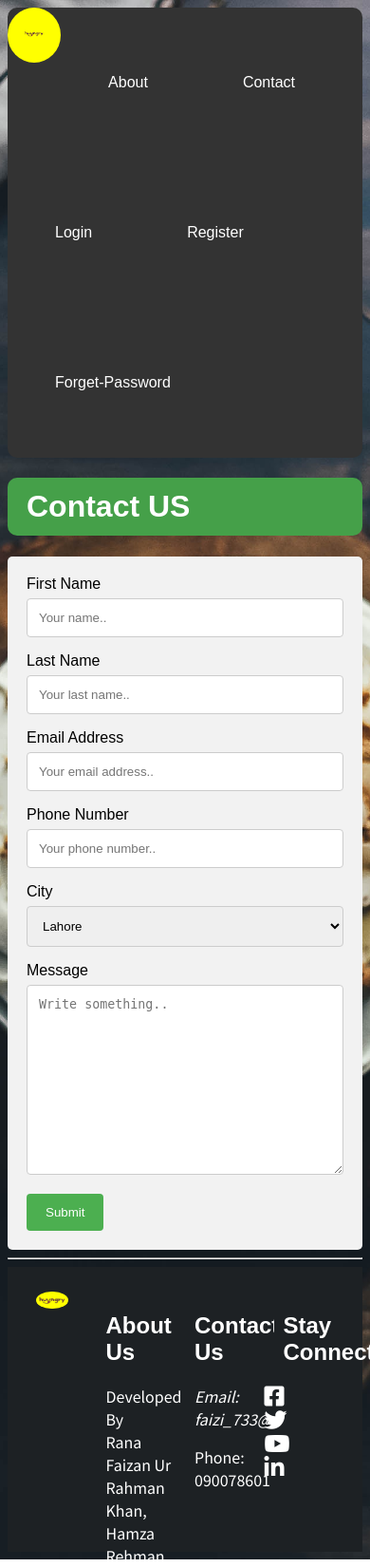
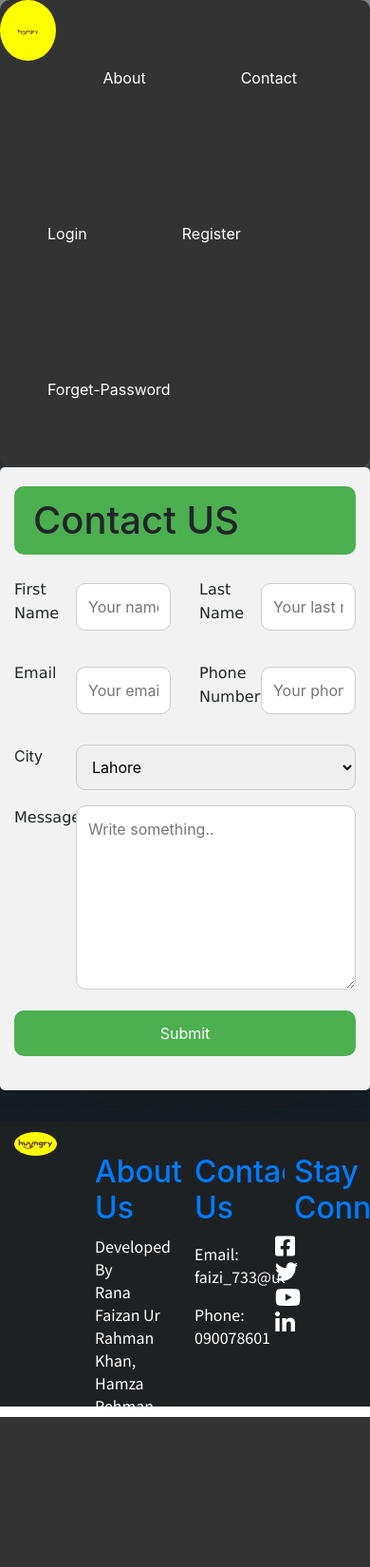
Before and after one commit to RanaFaizan/Huungry, a PHP site: page /contact.html in a window 390 px wide; the page is wider, and only the part inside the window is pictured. Shown: that part at 95% size. After the commit the page ends 1492 px from the top of that part, so only its background shows below. Run offline with PHP 8.4, Linux system fonts and the light colour scheme; some libraries are stand-ins or nearby versions.

Commit message:
Added responsive css

```diff
--- a/contact.html
+++ b/contact.html
@@ -3,10 +3,12 @@
 <head>
     <meta charset="UTF-8">
     <title>Contact Information</title>
-    <meta name="viewport" content="width=device-width, initial-scale=1">
+    <meta name="viewport" content="width=device-width, initial-scale=1.0">
     <link rel="stylesheet" href="css\style.css">
     <link rel="stylesheet" href="css\form.css">
     <link rel="stylesheet" href="css\coloumns.css">
+    <link rel="stylesheet" href="css/bootstrap.css">
+    <link rel="stylesheet" href="css/responsive.css">
     <link href="https://fonts.googleapis.com/css?family=Noto+Sans+JP" rel="stylesheet">
     <link rel="stylesheet" href="https://use.fontawesome.com/releases/v5.8.1/css/all.css"
           integrity="sha384-50oBUHEmvpQ+1lW4y57PTFmhCaXp0ML5d60M1M7uH2+nqUivzIebhndOJK28anvf" crossorigin="anonymous">
@@ -28,34 +30,64 @@
 </header>
 <!--<hr>-->
 <main>
-    <h1>Contact US</h1>
     <div class="container">
         <form action="/action_page.php">
-            <label for="fname">First Name</label>
-            <input type="text" id="fname" name="firstname" placeholder="Your name..">
 
-            <label for="lname">Last Name</label>
-            <input type="text" id="lname" name="lastname" placeholder="Your last name..">
+            <div class="row">
+                <div class="col-12">
+                    <h1>Contact US</h1>
+                </div>
+            </div>
 
-            <label for="lname">Email Address</label>
-            <input type="text" id="em" name="email" placeholder="Your email address..">
+            <div class="row my-3">
 
-            <label for="lname">Phone Number</label>
-            <input type="text" id="pnum" name="phone" placeholder="Your phone number..">
+                <div class="col-2"><label for="fname"><span>First Name</span></label></div>
+                <div class="col-4"><input type="text" id="fname" name="firstname" placeholder="Your name.."></div>
 
-            <label for="city">City</label>
-            <select id="city" name="city">
+                <div class="col-2"><label for="lname"><span>Last Name</span></label></div>
+                <div class="col-4"><input type="text" id="lname" name="lastname" placeholder="Your last name.."></div>
+
+            </div>
+
+           <div class="row my-3">
+
+               <div class="col-2"><label for="email"><span>Email</span></label></div>
+               <div class="col-4"><input type="text" id="email" name="email" placeholder="Your email address.."></div>
+
+               <div class="col-2"><label for="pnum"><span>Phone Number</span></label></div>
+               <div class="col-4"><input type="text" id="pnum" name="phone" placeholder="Your phone number.."></div>
+
+           </div>
+
+            <div class="row my-3">
+
+                <div class="col-2"><label for="city">City</label></div>
+
+                <div  class="col-10">
+                    <select id="city" class="selection" name="city">
                         <option value="lahore">Lahore</option>
                         <option value="lahore">Karachi</option>
                         <option value="lahore">Peshawar</option>
                         <option value="lahore">Queta</option>
                         <option value="lahore">Islamabad</option>
                     </select>
+                </div>
 
-            <label for="subject">Message</label>
-            <textarea id="subject" name="subject" placeholder="Write something.." style="height:200px"></textarea>
+            </div>
 
-            <input type="submit" value="Submit">
+            <div class="row my-3">
+
+                <div class="col-2"><label for="message"><span>Message</span></label></div>
+                <div class="col-10"><textarea id="message" rows="7" name="message" placeholder="Write something.."></textarea></div>
+
+            </div>
+
+            <div class="row my-3">
+                <div class="col-12">
+                    <input class="submitBTTN" type="submit" value="Submit">
+                </div>
+            </div>
+
         </form>
     </div>
 </main>
--- a/css/coloumns.css
+++ b/css/coloumns.css
@@ -30,12 +30,12 @@
     text-decoration: none;
 }
 
-i{
+a i{
     color: white;
     font-size: x-large;
 }
 
-i:hover{
+a i:hover{
     color: cornflowerblue;
     cursor: pointer;
 }
--- a/css/form.css
+++ b/css/form.css
@@ -3,18 +3,19 @@
 
 h1{
     width: 100%;
-    background-color: #45a049;
+    background-color: #4CAF50;
     color: white;
     padding: 12px 20px;
     border: none;
     border-radius: 10px;
+    margin-top: -17px;
 }
 
 input[type=text], select, textarea {
     width: 100%;
     padding: 12px;
     border: 1px solid #ccc;
-    border-radius: 4px;
+    border-radius: 10px;
     box-sizing: border-box;
     margin-top: 6px;
     margin-bottom: 16px;
@@ -25,7 +26,7 @@
     width: 100%;
     padding: 12px;
     border: 1px solid #ccc;
-    border-radius: 4px;
+    border-radius: 10px;
     box-sizing: border-box;
     margin-top: 6px;
     margin-bottom: 16px;
@@ -36,7 +37,7 @@
     width: 100%;
     padding: 12px;
     border: 1px solid #ccc;
-    border-radius: 4px;
+    border-radius: 10px;
     box-sizing: border-box;
     margin-top: 6px;
     margin-bottom: 16px;
@@ -44,16 +45,25 @@
 }
 
 input[type=submit] {
+    width: 100%;
     background-color: #4CAF50;
     color: white;
     padding: 12px 20px;
     border: none;
-    border-radius: 4px;
+    border-radius: 10px;
     cursor: pointer;
 }
 
 input[type=submit]:hover {
     background-color: #45a049;
+}
+
+.selection{
+    width: 100%;
+}
+
+span{
+    font-family: "Lucida Sans", sans-serif;
 }
 
 .container {
--- /dev/null
+++ b/css/responsive.css
@@ -0,0 +1,20 @@
+/* For desktop: */
+.col-1 {width: 8.33%;}
+.col-2 {width: 16.66%;}
+.col-3 {width: 25%;}
+.col-4 {width: 33.33%;}
+.col-5 {width: 41.66%;}
+.col-6 {width: 50%;}
+.col-7 {width: 58.33%;}
+.col-8 {width: 66.66%;}
+.col-9 {width: 75%;}
+.col-10 {width: 83.33%;}
+.col-11 {width: 91.66%;}
+.col-12 {width: 100%;}
+
+@media only screen and (max-width: 768px) {
+    /* For mobile phones: */
+    [class*="col-"] {
+        width: 100%;
+    }
+}
```
Lines whose indentation alone changed are shown as unchanged.
